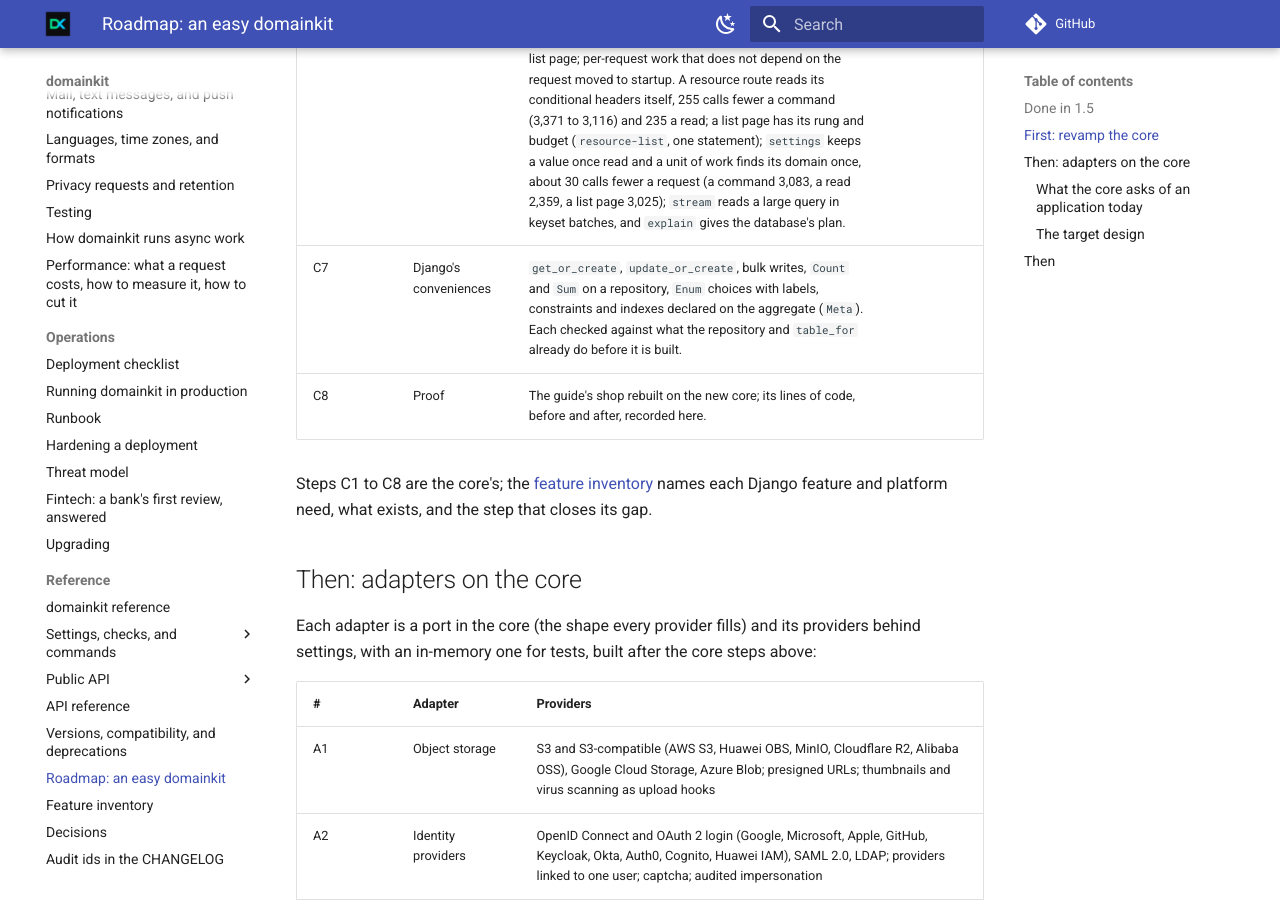
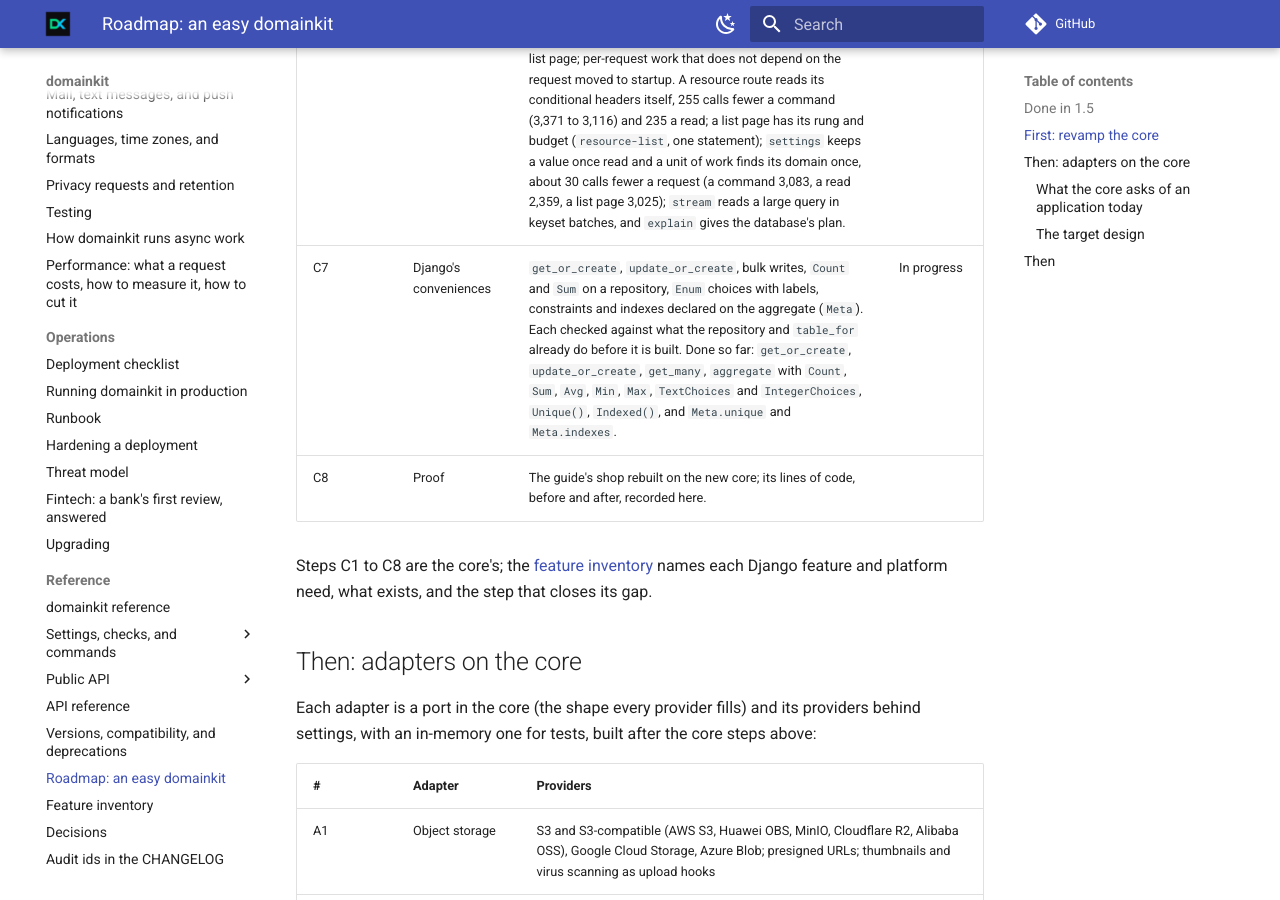
Before and after one commit to karimmattar/domainkit, an MkDocs documentation site: the page built from docs/roadmap.md, in a window 1280 px wide and 900 px high, scrolled down 1702 px. Built offline with MkDocs 1.6.1 and Material for MkDocs 9.7.7, drawn with Linux system fonts in a browser that asks for light colours; comment, search, counter and statistics services are not loaded.

Commit message:
Core C7: sqlmigrate is migrate --sql --from; roadmap progress
Co-Authored-By: Claude Opus 5.5 <noreply@anthropic.com>
Claude-Session: https://claude.ai/code/session_01PHJB1f6AhZ5eHp561TCrvG

```diff
--- a/docs/roadmap.md
+++ b/docs/roadmap.md
@@ -32,7 +32,7 @@ and one pushed commit.
 | C4 | One request flow | Route, command, use case, aggregate, commit, events after commit, outbox: written down and drawn, with what each stage costs ([request-flow.md](request-flow.md)). Measured: a command makes one SQL statement in one transaction, and domainkit's routing 39 of its 3,405 calls; the largest cost is FastAPI resolving the endpoint's parameters on every request, which C6 moves to startup. | Done |
 | C5 | Structure | One shape per kind of thing: every command of several actions is an `ActionCommand` (`manage.py <command> <action>`, `--operator` only on the actions that change data, DSGN-30); one home per name, the 1.0 aliases removed (DSGN-29); every refusal of a deployment has a check id (DSGN-32). | Done |
 | C6 | Speed | Budgets on the benchmark ladder for a read, a write, and a list page; per-request work that does not depend on the request moved to startup. A resource route reads its conditional headers itself, 255 calls fewer a command (3,371 to 3,116) and 235 a read; a list page has its rung and budget (`resource-list`, one statement); `settings` keeps a value once read and a unit of work finds its domain once, about 30 calls fewer a request (a command 3,083, a read 2,359, a list page 3,025); `stream` reads a large query in keyset batches, and `explain` gives the database's plan. | Done |
-| C7 | Django's conveniences | `get_or_create`, `update_or_create`, bulk writes, `Count` and `Sum` on a repository, `Enum` choices with labels, constraints and indexes declared on the aggregate (`Meta`). Each checked against what the repository and `table_for` already do before it is built. | |
+| C7 | Django's conveniences | `get_or_create`, `update_or_create`, bulk writes, `Count` and `Sum` on a repository, `Enum` choices with labels, constraints and indexes declared on the aggregate (`Meta`). Each checked against what the repository and `table_for` already do before it is built. Done so far: `get_or_create`, `update_or_create`, `get_many`, `aggregate` with `Count`, `Sum`, `Avg`, `Min`, `Max`, `TextChoices` and `IntegerChoices`, `Unique()`, `Indexed()`, and `Meta.unique` and `Meta.indexes`. | In progress |
 | C8 | Proof | The guide's shop rebuilt on the new core; its lines of code, before and after, recorded here. | |
 
 Steps C1 to C8 are the core's; the [feature inventory](feature-inventory.md)
```
Also changed, not shown: docs/feature-inventory.md (+1 -1 lines), docs/from-django.md (+1 -0 lines).
